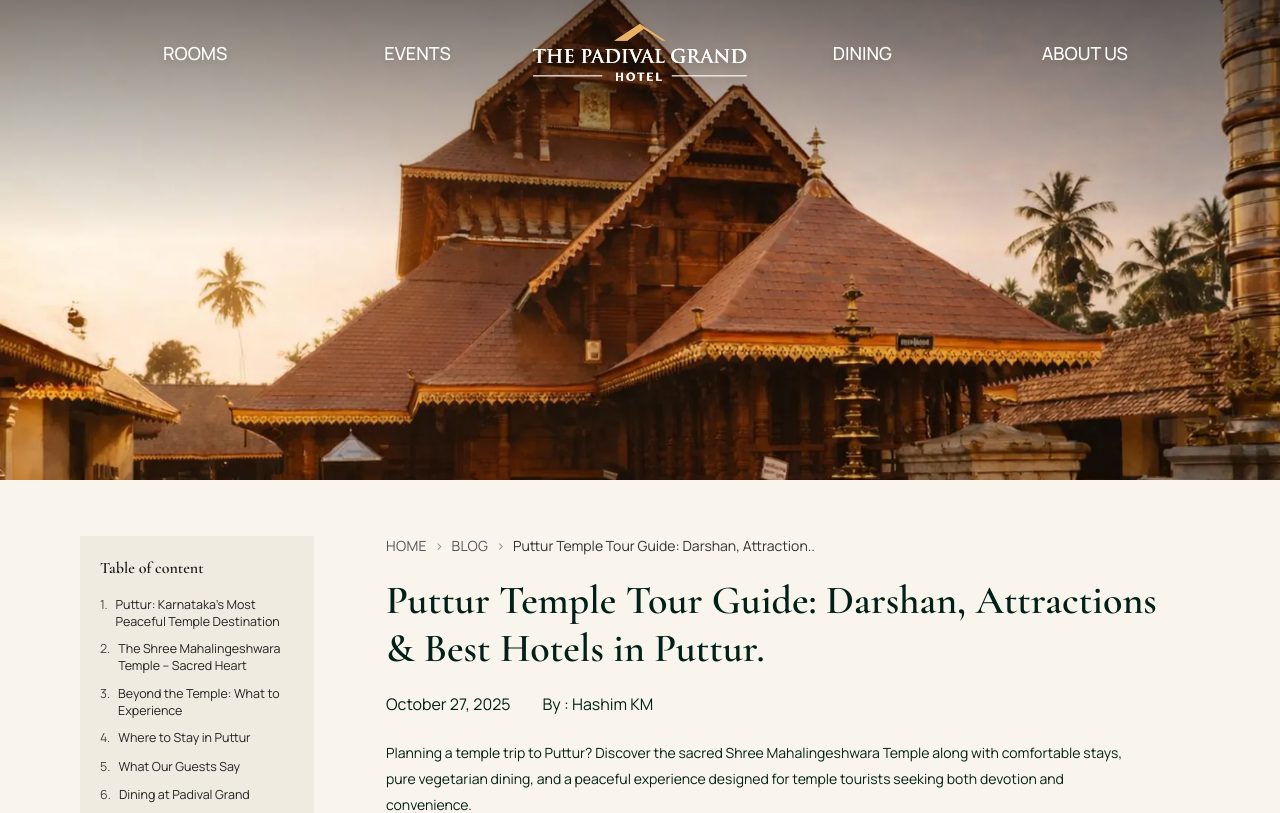
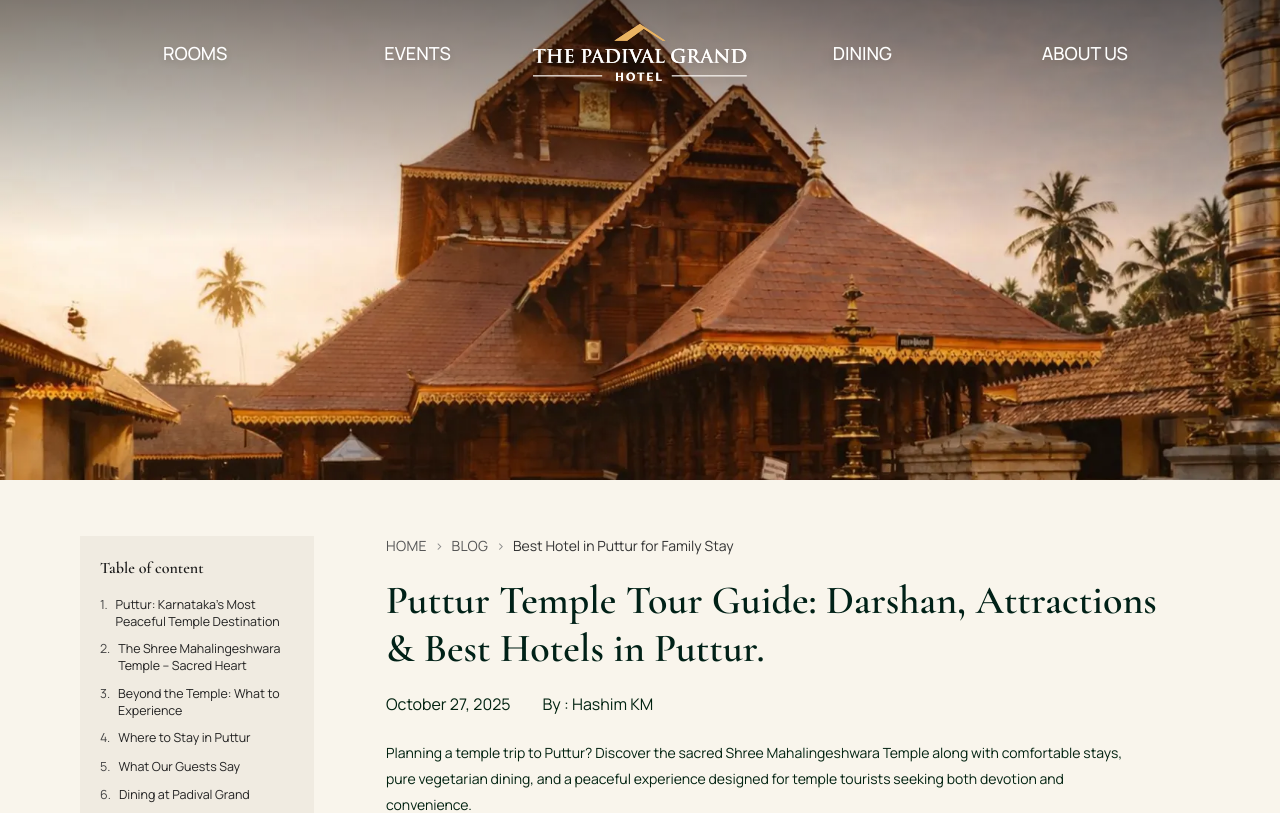
Before and after one commit to padivals/website, a Next.js app: page /blogs/best-hotel-in-puttur-for-family-stay in a window 1280 px wide. Shown: the top 813 px of the page. Built offline with nearby package versions, Linux system fonts and the light colour scheme.

Commit message:
blogs section updated

```diff
--- a/src/app/blogs/[slug]/page.tsx
+++ b/src/app/blogs/[slug]/page.tsx
@@ -445,9 +445,7 @@ export default async function BlogDetailPage({
                 </Link>
                 <span className="text-[#888]">›</span>
                 <span className="text-[#333] truncate max-w-[260px] md:max-w-[420px]">
-                  {post.title.length > 45
-                    ? post.title.slice(0, 45) + ".."
-                    : post.title}
+                  {post.breadcrumb}
                 </span>
               </nav>
 
--- a/src/data/blogs.ts
+++ b/src/data/blogs.ts
@@ -16,6 +16,7 @@ export interface BlogPost {
   category: string;
   tableOfContents: { id: string; label: string }[];
   content: BlogSection[];
+  breadcrumb?: string;
 }
 
 export interface BlogSection {
@@ -41,6 +42,7 @@ export const blogs: BlogPost[] = [
   {
     id: 1,
     slug: "best-hotel-in-puttur-for-family-stay",
+    breadcrumb: "Best Hotel in Puttur for Family Stay",
     title:
       "Puttur Temple Tour Guide: Darshan, Attractions & Best Hotels in Puttur.",
     excerpt:
@@ -48,10 +50,10 @@ export const blogs: BlogPost[] = [
     date: "October 27, 2025",
     author: "Hashim KM",
     readTime: "4 min read",
-    heroImage: "/blogsImg/1.png",
+    heroImage: "/blogsImg/Desktop1.webp",
     mobileImage: "/blogsImg/mobile1.webp",
     pcImage: "/blogsImg/Desktop1.webp",
-    cardImage: "/blogsImg/1.png",
+    cardImage: "/blogsImg/Desktop1.webp",
     metaTitle: "Best Hotel in Puttur for Temple Tourists ",
     metaDescription: "Best hotel in Puttur for temple tourists offering clean rooms, pure veg dining, and easy access to Mahalingeshwara Temple for a peaceful stay. ",
     category: "Travel Guide",
```
